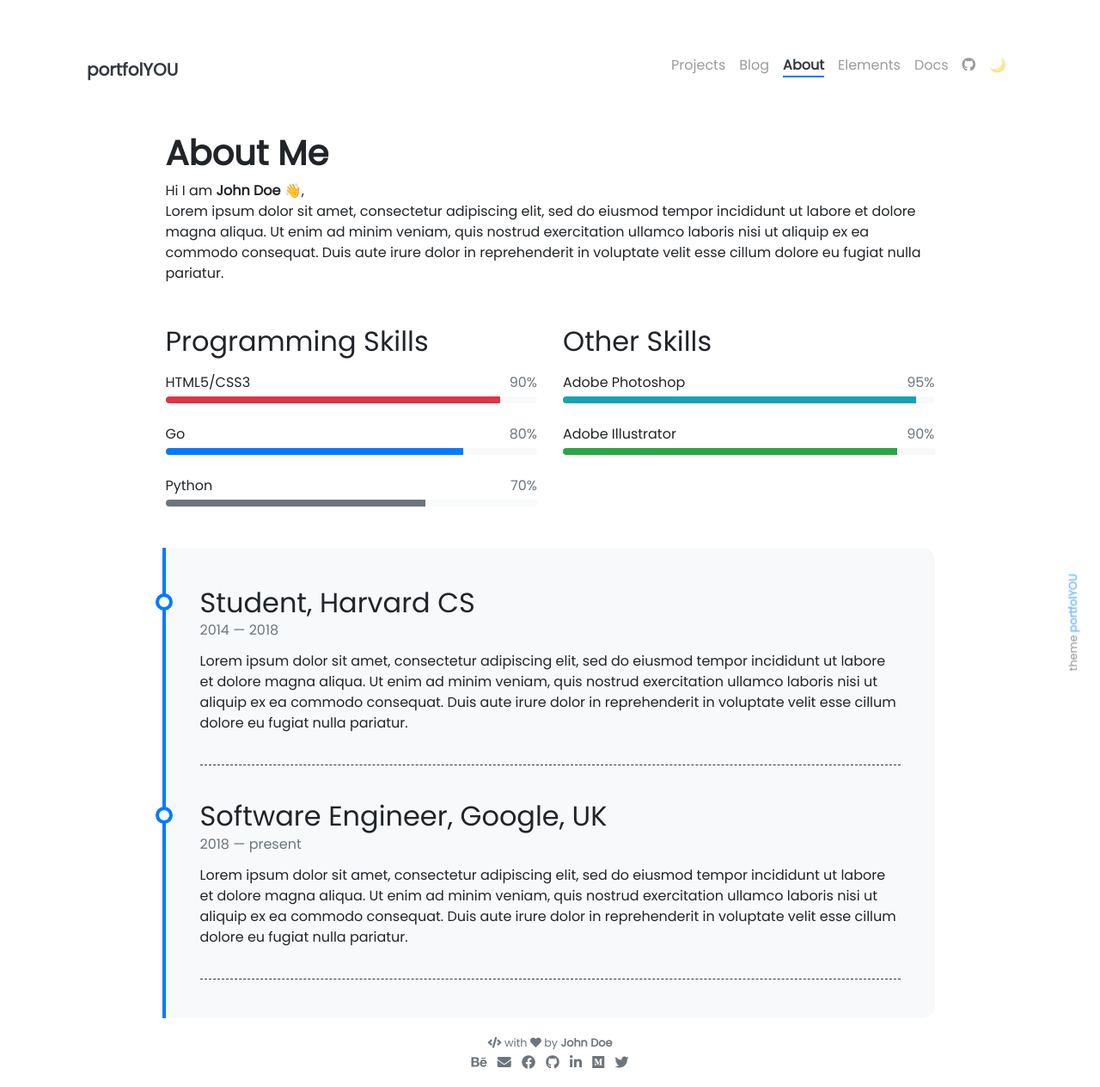
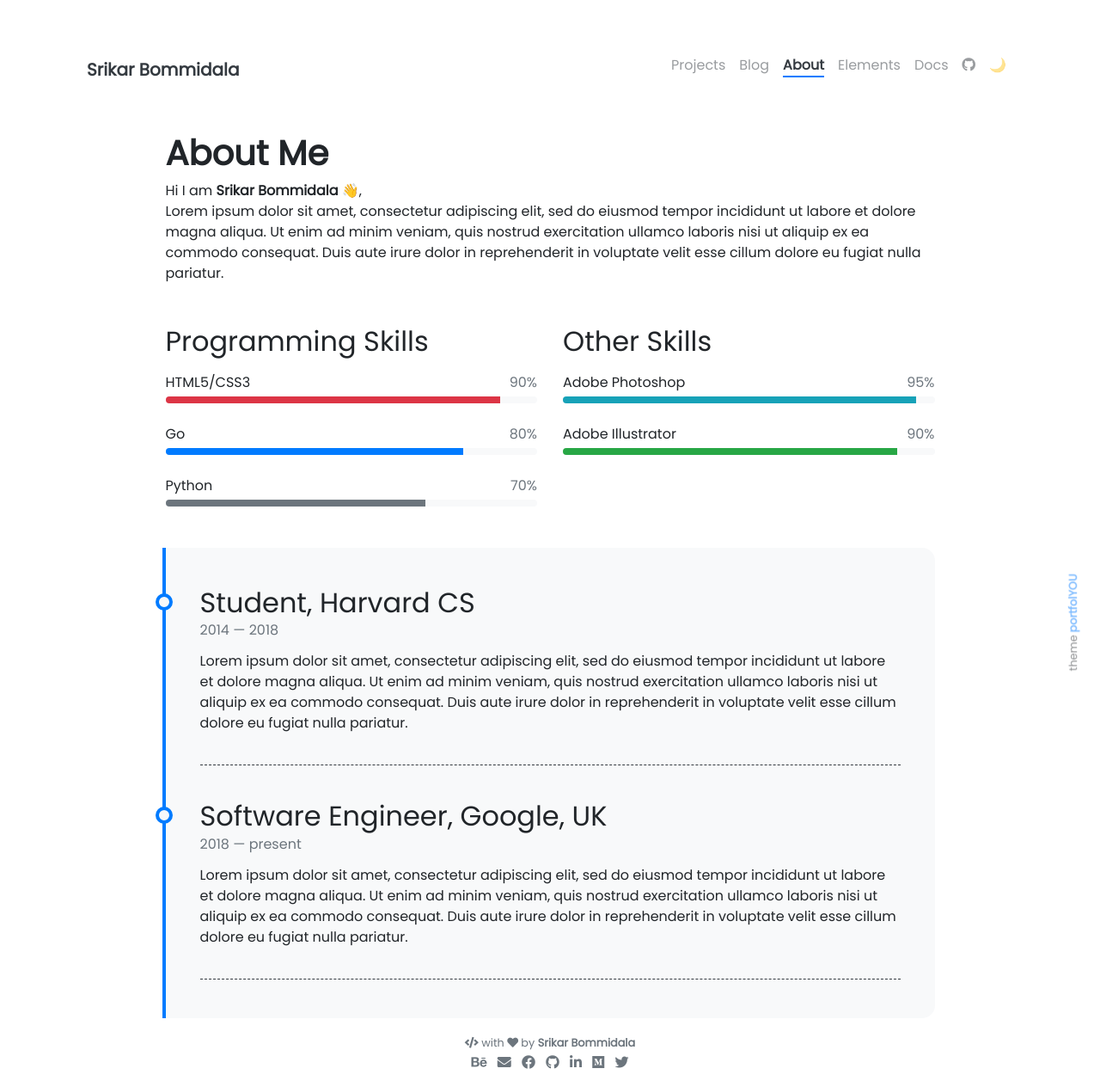
Before and after one commit to srikarbomm/srikarb.github.io, a Jekyll site: the page built from pages/about.md, in a window 1280 px wide. Shown: the whole page at 86% size. Built offline with Jekyll 4.4.1, drawn with Linux system fonts in a browser that asks for light colours; emoji names are drawn with the system emoji font.

Commit message:
Update site configuration with personal info and fix baseurl

```diff
--- a/_config.yml
+++ b/_config.yml
@@ -1,11 +1,11 @@
 ### Site Settings ###
-title               : portfolYOU
+title               : Srikar Bommidala
 description         : >-
                       I turn coffee :coffee: into code,
                       use tabs over spaces
                       and never broke production.
-baseurl             : "/portfolYOU"            # Change to empty quotes if you are hosting your site at <your-username>.github.io directly
-repository          : yousinix/portfolYOU      # Change to <your-username>/<your-username>.github.io (or remove it if you don't need remote projects)
+baseurl             : ""                       # Empty for username.github.io sites
+repository          : srikarbomm/srikarb.github.io
 remote_theme        : yousinix/portfolYOU
 open_new_tab        : false                    # Opens external URLs in new tab (works for posts, projects and navbar only)
 
@@ -25,17 +25,17 @@ nav_exclude:                                            # The following paths ar
 
 ### Author Info ###
 author:
-  name              : John Doe
-  image             : https://i.imgur.com/uyDNQnn.jpg
+  name              : Srikar Bommidala
+  image             : https://i.imgur.com/uyDNQnn.jpg  # Replace with your photo URL
   behance           : your_username
 # dribbble          : your_username
-  email             : username@domain.com
+  email             : your_email@domain.com        # Update with your email
   facebook          : your_username
-  github            : your_username
+  github            : srikarbomm                   # Your GitHub username
 # gitlab            : your_username
 # instagram         : your_username
 # kaggle            : your_username
-  linkedin          : your_username
+  linkedin          : your_username                # Update with your LinkedIn
   medium            : your_username
 # soundcloud        : your_username
 # spotify           : your_username
```
